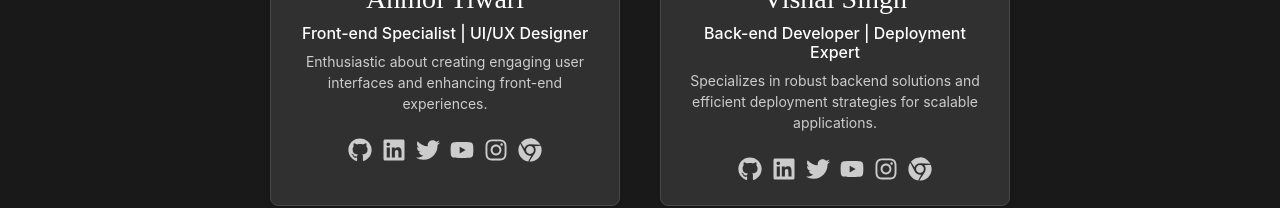
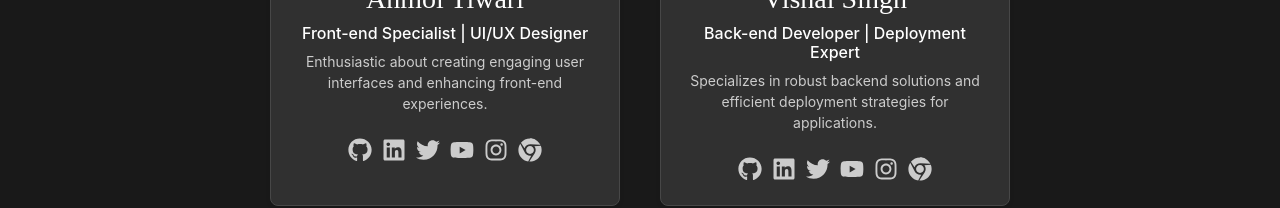
Before and after one commit to anmoltiwari0712/AptiQuest-Frontend, a React (Create React App) app: page /contributors in a window 1280 px wide. Shown: the part 422-630 px from the top of the page. Built offline with nearby package versions, Linux system fonts and the light colour scheme; a web font is replaced by a local one.

Commit message:
Update contributors.js

```diff
--- a/src/pages/contributors.js
+++ b/src/pages/contributors.js
@@ -40,7 +40,7 @@ const contributors = [
 
     profile1: "Back-end Developer | Deployment Expert",
     profile2:
-      "Specializes in robust backend solutions and efficient deployment strategies for scalable applications.",
+      "Specializes in robust backend solutions and efficient deployment strategies for applications.",
 
     image: vishalimg, // Use imported local image
     social: {
```
